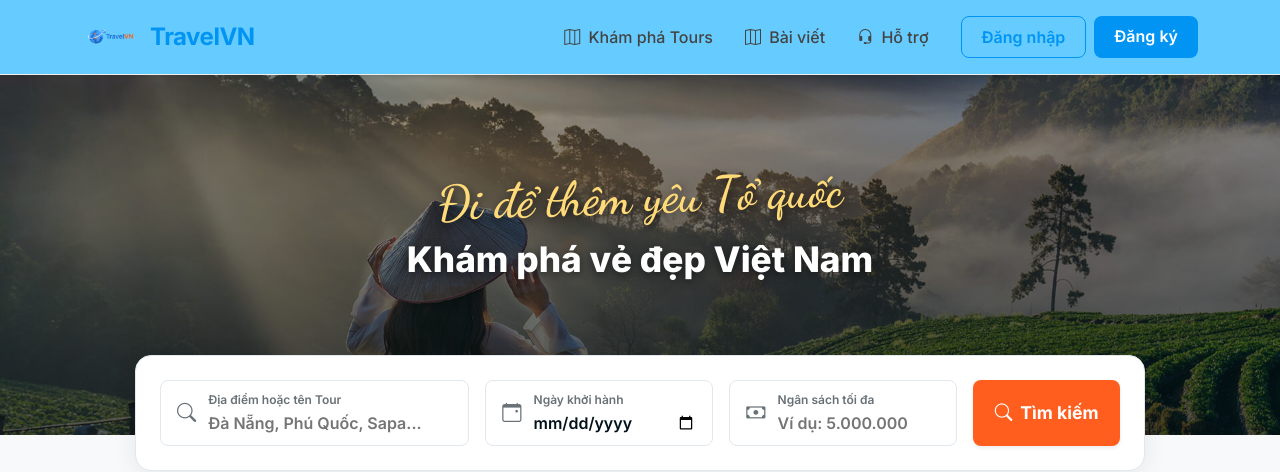
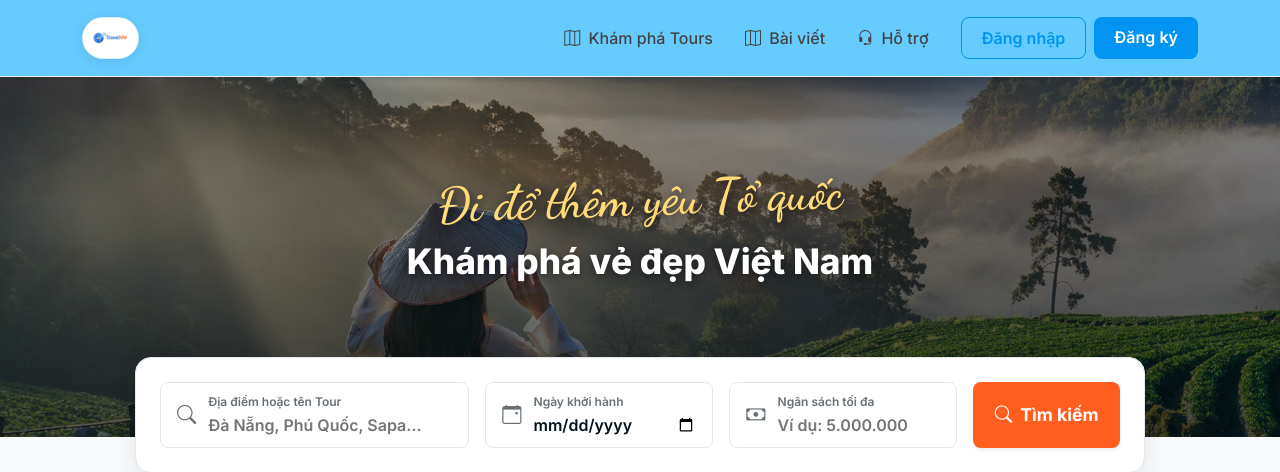
Before and after one commit to trankienquoc14/TravelVn, a PHP site: page / in a window 1280 px wide. Shown: the top 472 px of the page. Run offline with PHP 8.4, Linux system fonts and the light colour scheme; data comes from the database, SQL or seed files in the repository; data that the repository does not hold is empty; some libraries are stand-ins or nearby versions.

Commit message:
Update header

```diff
--- a/views/layouts/header.php
+++ b/views/layouts/header.php
@@ -27,6 +27,9 @@ if (session_status() === PHP_SESSION_NONE) {
             font-weight: 700;
             font-size: 1.5rem;
             letter-spacing: -0.5px;
+            display: inline-flex;
+            align-items: center;
+            gap: 0.75rem;
         }
 
         .nav-link-custom {
@@ -98,10 +101,23 @@ if (session_status() === PHP_SESSION_NONE) {
 
         /* CSS cho Logo hình ảnh */
         .navbar-logo {
-            max-height: 40px;
-            /* Giới hạn chiều cao logo để vừa vặn với thanh navbar */
+            height: 42px;
             width: auto;
             object-fit: contain;
+            border-radius: 999px;
+            background-color: #ffffff;
+            padding: 5px;
+            box-shadow: 0 2px 14px rgba(0, 0, 0, 0.1);
+            border: 1px solid rgba(1, 148, 243, 0.15);
+        }
+
+        .brand-text {
+            font-size: 1.35rem;
+            color: #045baf;
+            font-weight: 800;
+            text-transform: uppercase;
+            letter-spacing: 0.8px;
+            margin: 0;
         }
 
         /* Ẩn chữ TravelVN trên màn hình điện thoại nhỏ nếu logo đã có sẵn chữ (Tùy chọn) */
@@ -133,9 +149,7 @@ if (session_status() === PHP_SESSION_NONE) {
     <nav class="navbar navbar-expand-lg navbar-light navbar-custom sticky-top shadow-sm">
         <div class="container">
             <a class="navbar-brand d-flex align-items-center" href="index.php">
-                <img src="logo.png" alt="TravelVN Logo" class="navbar-logo me-2">
-
-                <span class="brand-text">TravelVN</span>
+                <img src="uploads/logo.png" alt="TravelVN Logo" class="navbar-logo me-2">
             </a>
 
             <button class="navbar-toggler" type="button" data-bs-toggle="collapse" data-bs-target="#navbarNav"
```
